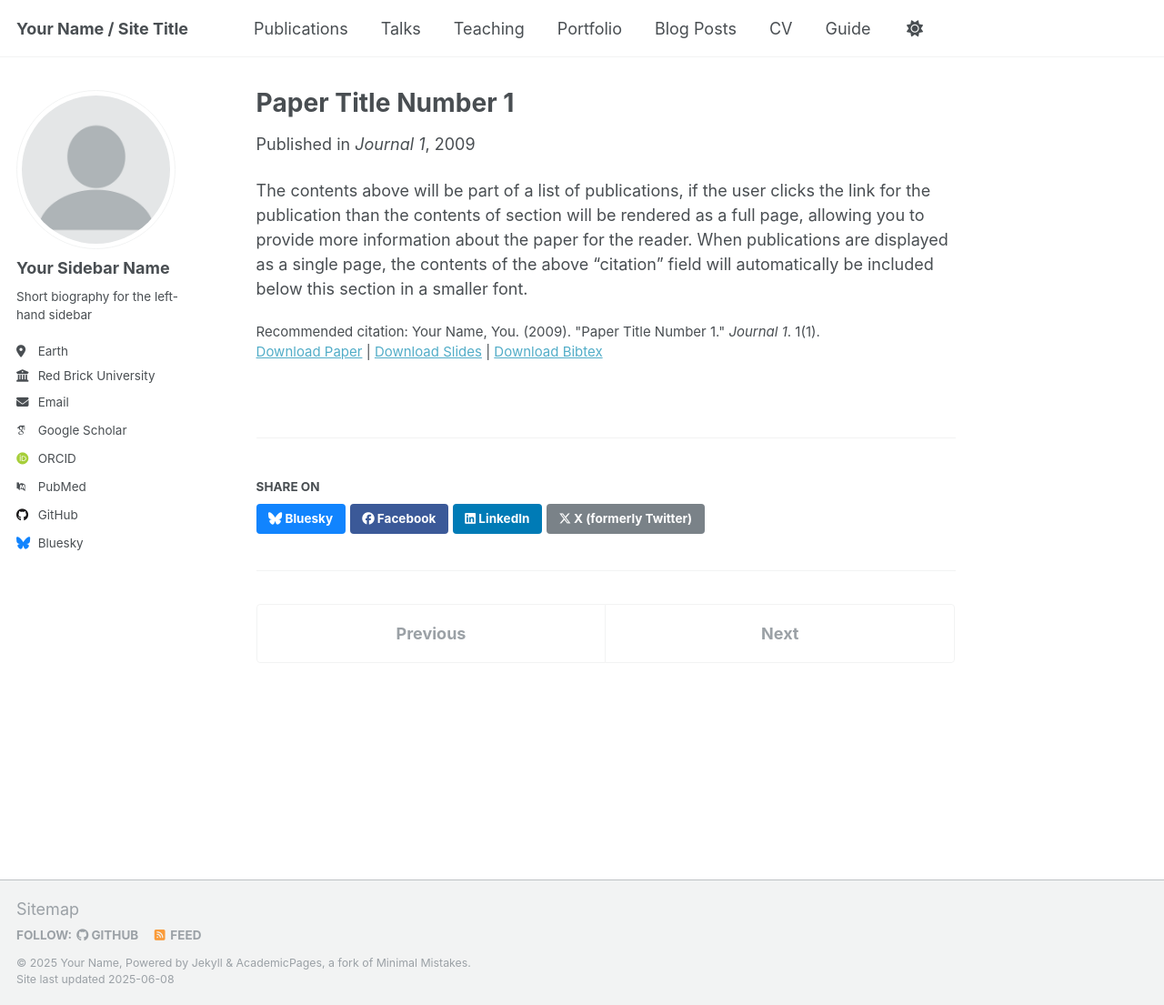
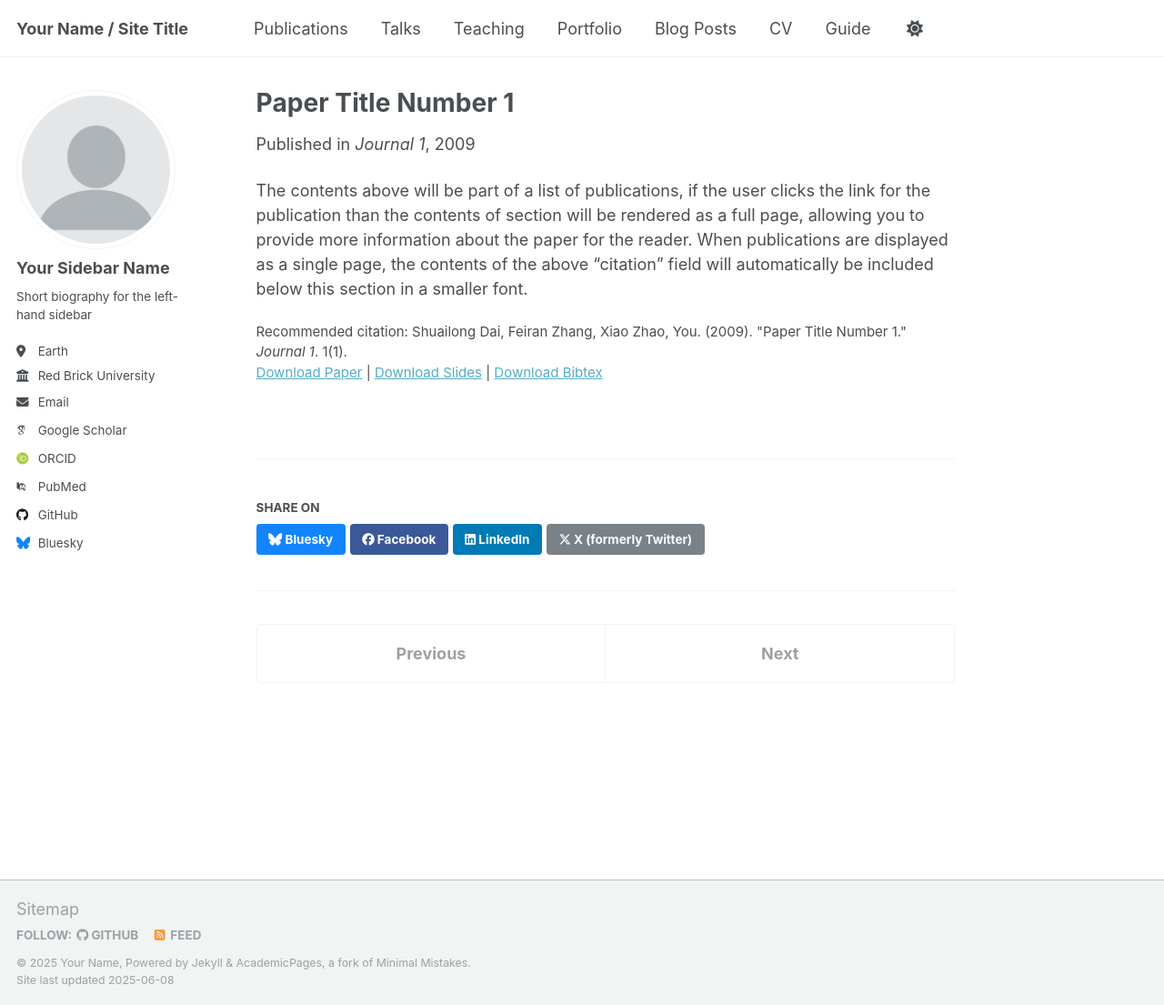
Before and after one commit to ShuailongDai/ShuailongDai.github.io, a Jekyll site: the page built from _publications/2009-10-01-paper-title-number-1.md, in a window 1280 px wide and 1105 px high. Shown: the whole window at 91% size. Built offline with Jekyll 4.4.1, drawn with Linux system fonts in a browser that asks for light colours; some web fonts are replaced.

Commit message:
Update 2009-10-01-paper-title-number-1.md

```diff
--- a/_publications/2009-10-01-paper-title-number-1.md
+++ b/_publications/2009-10-01-paper-title-number-1.md
@@ -9,6 +9,6 @@
 slidesurl: 'https://onlinelibrary.wiley.com/doi/abs/10.1002/er.7053'
 paperurl: 'https://onlinelibrary.wiley.com/doi/abs/10.1002/er.7053'
 bibtexurl: 'http://academicpages.github.io/files/bibtex1.bib'
-citation: 'Your Name, You. (2009). &quot;Paper Title Number 1.&quot; <i>Journal 1</i>. 1(1).'
+citation: 'Shuailong Dai, Feiran Zhang, Xiao Zhao, You. (2009). &quot;Paper Title Number 1.&quot; <i>Journal 1</i>. 1(1).'
 ---
 The contents above will be part of a list of publications, if the user clicks the link for the publication than the contents of section will be rendered as a full page, allowing you to provide more information about the paper for the reader. When publications are displayed as a single page, the contents of the above "citation" field will automatically be included below this section in a smaller font.
```
